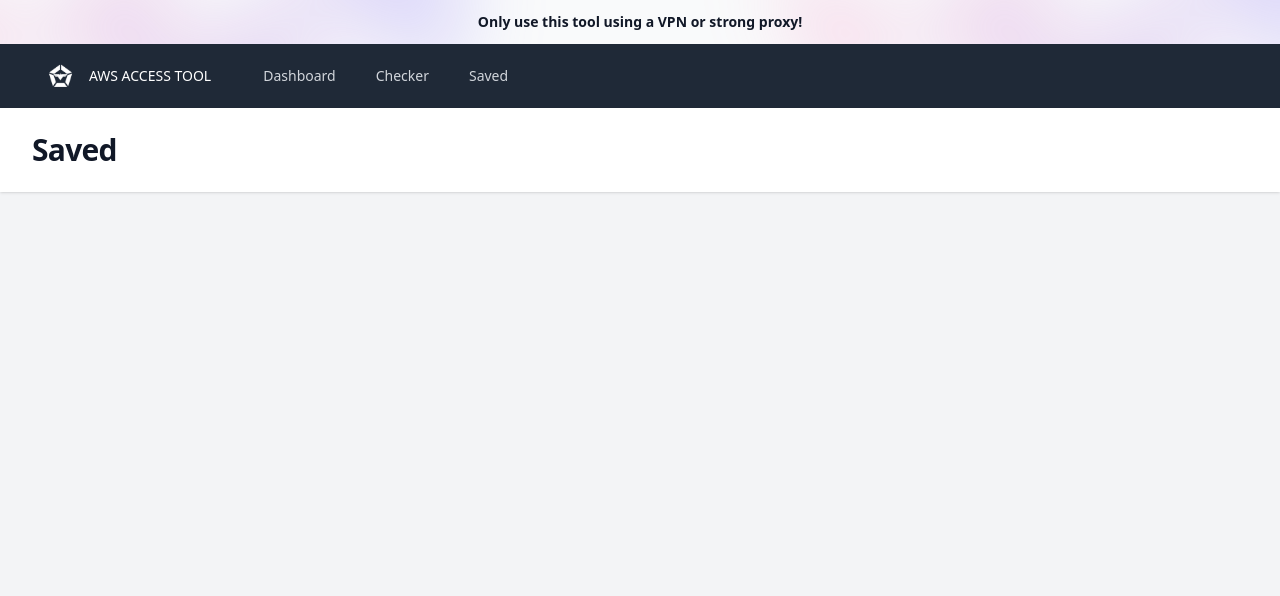
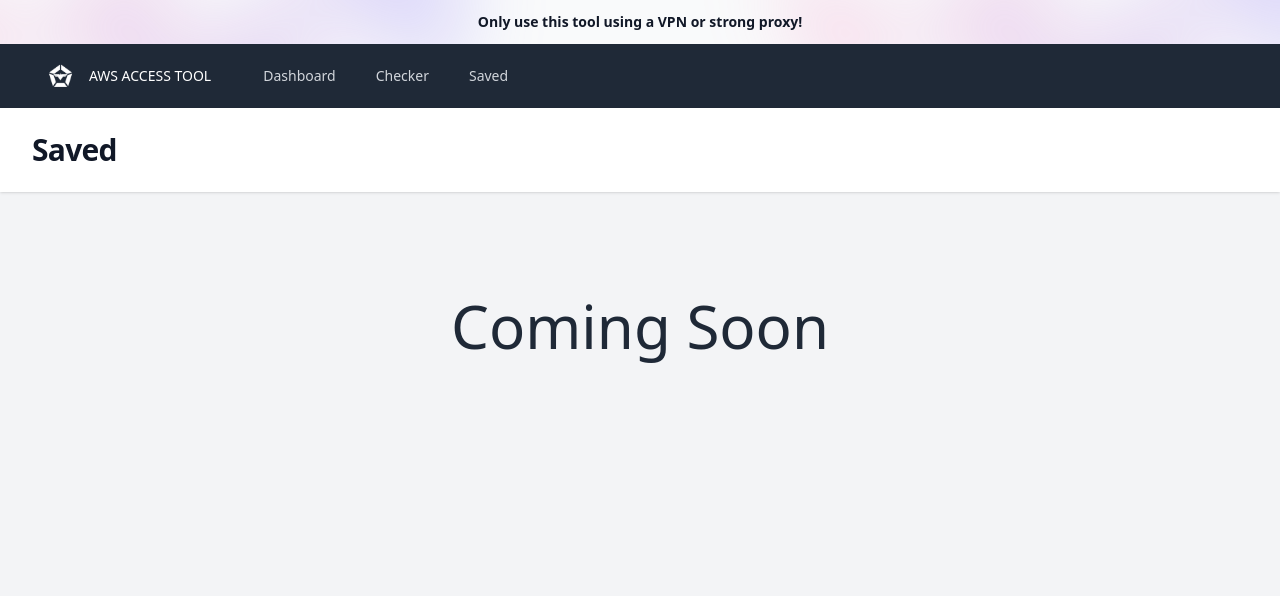
Before and after one commit to AF-UN/aws-access, a Flask app: page /saved in a window 1280 px wide. Shown: the top 596 px of the page. Run offline with Flask 3, Linux system fonts and the light colour scheme.

Commit message:
Add coming soon

```diff
--- a/templates/saved.html
+++ b/templates/saved.html
@@ -1,2 +1,5 @@
 {% extends "base.html" %}
 {% block head %}<title>{{ title }}</title>{% endblock %}
+{% block body %}
+    <h1 class="text-center font-medium mt-20 text-6xl font-large text-gray-800 dark:text-gray-400">Coming Soon</h1>
+{% endblock %}
```
